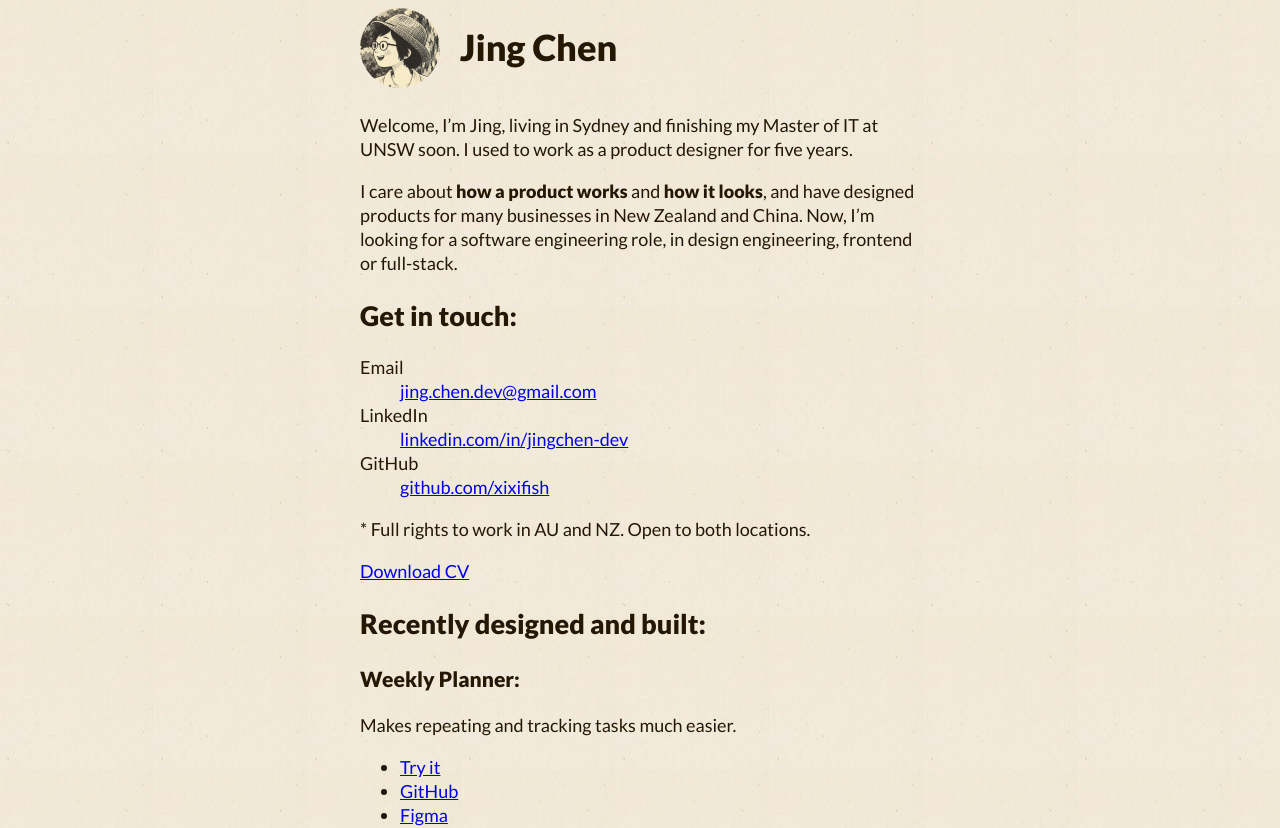
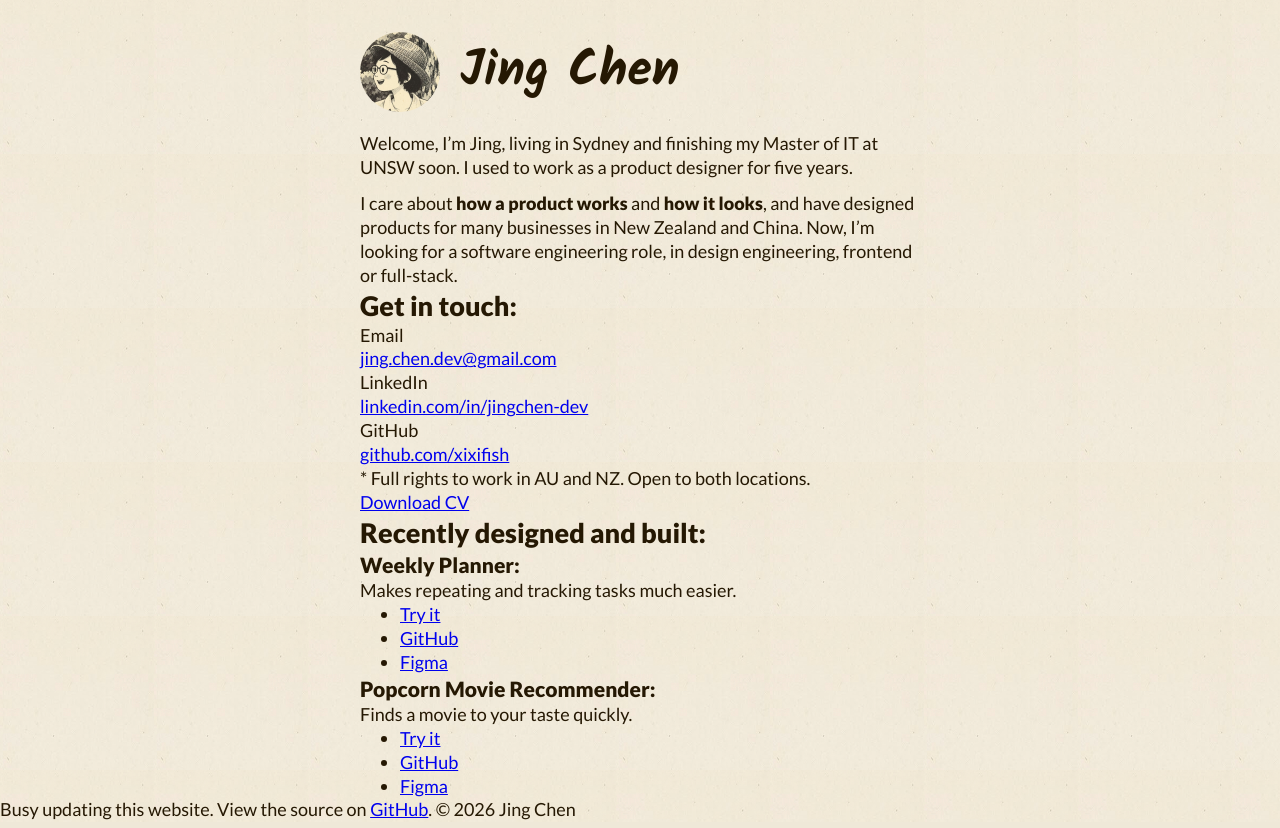
Before and after one commit to xixifish/personal-website, a Next.js app: page / in a window 1280 px wide. Shown: the top 828 px of the page. Built offline with nearby package versions, Linux system fonts and the light colour scheme.

Commit message:
Add spacing scale and style the header and intro

```diff
--- a/app/globals.css
+++ b/app/globals.css
@@ -12,16 +12,26 @@
   --text-label: 1rem;
   --text-small: 0.875rem;
   --column: 35rem; /* 560px */
+
+  /* Spacing */
+  --space-1: 0.25rem;
+  --space-2: 0.5rem;
+  --space-3: 0.75rem;
+  --space-4: 1rem;
+  --space-5: 1.25rem;
+  --space-6: 1.5rem;
+  --space-8: 2rem;
+  --space-12: 3rem;
 }
 
 *,
 *::before,
 *::after {
   box-sizing: border-box;
+  margin: 0;
 }
 
 body {
-  margin: 0;
   font-family: var(--font-body);
   font-size: var(--text-body);
   color: var(--color-text);
--- a/app/page.module.css
+++ b/app/page.module.css
@@ -8,17 +8,30 @@
   min-height: 100dvh;
 }
 
+.header {
+  display: flex;
+  align-items: center;
+  margin-inline: auto;
+  width: min(100% - 2.5rem, var(--column));
+  gap: var(--space-5);
+  padding-top: var(--space-8);
+}
+
+.name {
+  font-family: var(--font-hand);
+  font-size: var(--text-name);
+  line-height: 1;
+}
+
 .main {
   flex: 1;
   width: min(100% - 2.5rem, var(--column));
   margin-inline: auto;
 }
 
-.header {
+.intro {
   display: flex;
-  align-items: center;
-  margin-inline: auto;
-  width: min(100% - 2.5rem, var(--column));
-  margin-inline: auto;
-  gap: 20px;
+  flex-direction: column;
+  gap: var(--space-3);
+  padding-top: var(--space-5);
 }
--- a/app/page.tsx
+++ b/app/page.tsx
@@ -12,7 +12,7 @@ export default function Home() {
           height={80}
           className={styles.avatar}
         />
-        <h1>Jing Chen</h1>
+        <h1 className={styles.name}>Jing Chen</h1>
       </header>
       <main className={styles.main}>
         <div className={styles.intro}>
```
